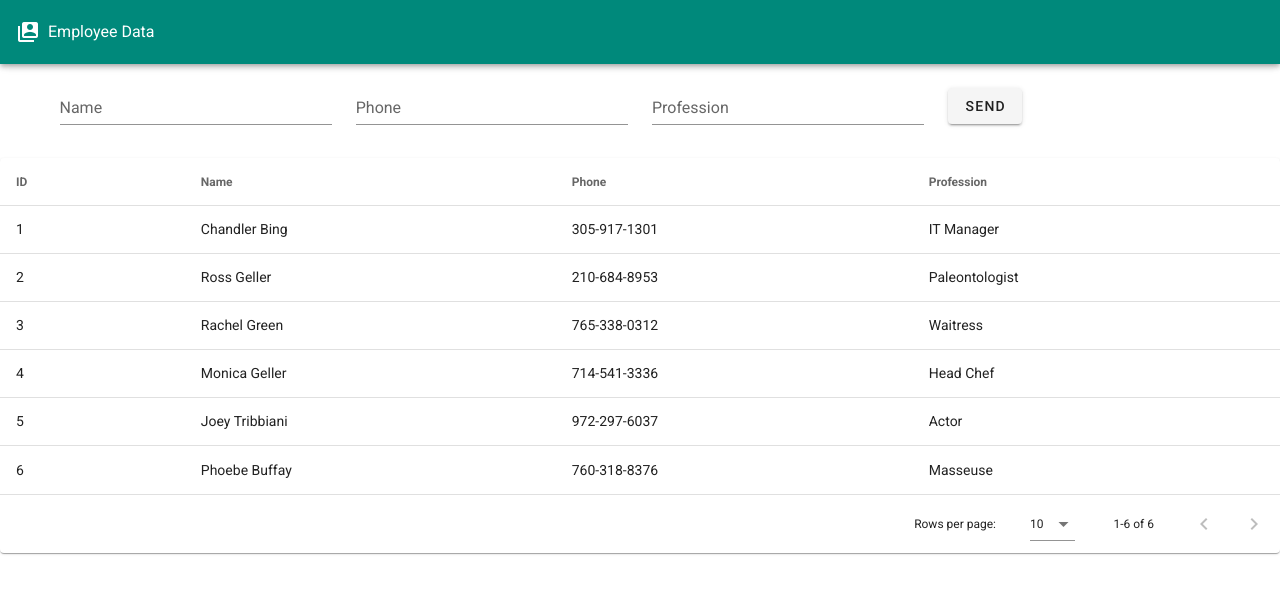
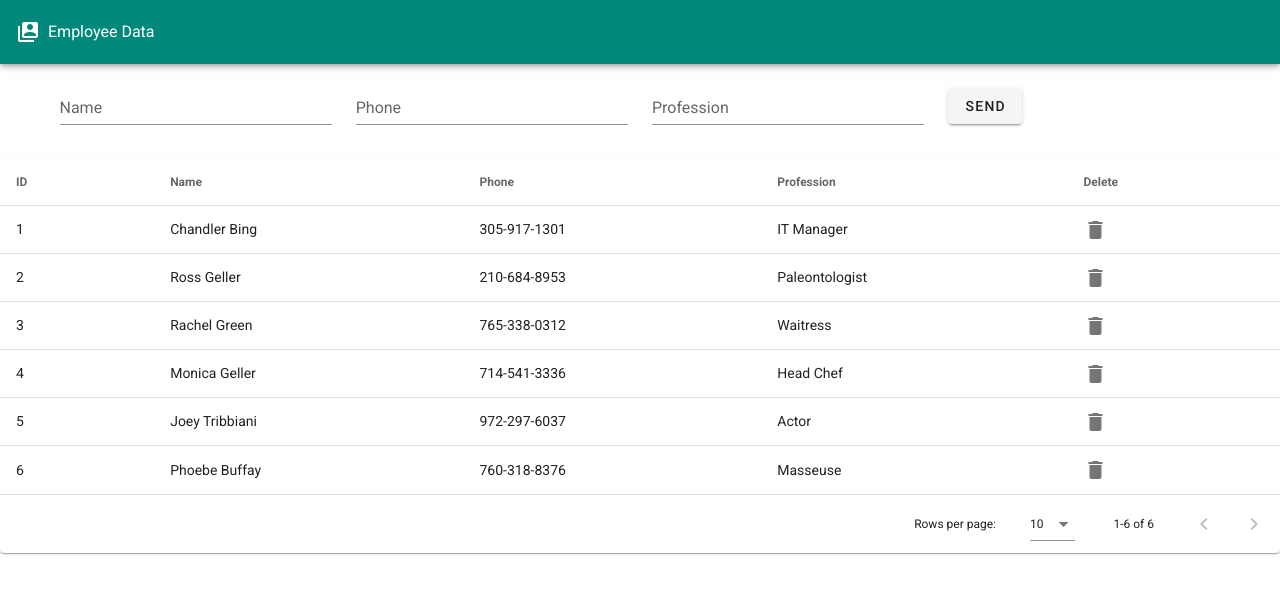
Before and after one commit to mengchu35/axios_table, a Vue app: page / in a window 1280 px wide. Shown: the top 594 px of the page. Built offline with nearby package versions, Linux system fonts and the light colour scheme; data requests are answered from the project's data file.

Commit message:
[axios] delete

```diff
--- a/src/DataService.js
+++ b/src/DataService.js
@@ -16,4 +16,7 @@ export default {
   addData(employeeData) {
     return apiClient.post('/employees', employeeData)
   },
+  deleteData(employeeID) {
+    return apiClient.delete('/employees/' + employeeID)
+  }
 }
--- a/src/components/DataTable.vue
+++ b/src/components/DataTable.vue
@@ -1,6 +1,10 @@
 <template>
 <div>
-  <v-data-table :headers="headers" :items="this.$store.state.employees" class="elevation-1"></v-data-table>
+  <v-data-table :headers="headers" :items="this.$store.state.employees" class="elevation-1">
+    <template v-slot:[`item.del_data`]="{ item }">
+      <v-icon @click="deleteData(item.id)">mdi-delete</v-icon>
+    </template>
+  </v-data-table>
 </div>
 </template>
 
@@ -14,7 +18,8 @@ export default {
         { text: 'ID', value: 'id', align: 'start', sortable: true },
         { text: 'Name', value: 'name' },
         { text: 'Phone', value: 'phone', sortable: false },
-        { text: 'Profession', value: 'profession' }
+        { text: 'Profession', value: 'profession' },
+        { text: 'Delete', value: 'del_data' }
       ],
       employees: []
     }
@@ -29,5 +34,18 @@ export default {
         console.log('There was an error:' + error.response);
       })
   },
+  methods: {
+    async deleteData(employeeID) {
+      try {
+        await DataService.deleteData(employeeID)
+          .then(response => {
+            console.log(response.data);
+            location.reload();
+          })
+      } catch (err) {
+        console.log('There was an error:' + err);
+      }
+    },
+  },
 }
 </script>
--- a/src/components/InputForm.vue
+++ b/src/components/InputForm.vue
@@ -27,15 +27,26 @@ import DataService from '@/DataService.js'
 export default {
   data () {
     return {
+      id: 0,
       name: '',
       phone: '',
       profession: ''
     }
   },
+  created() {
+    DataService.getData()
+      .then(response => {
+        this.id = response.data[response.data.length - 1].id;
+        console.log(this.id);
+      })
+      .catch(error => {
+        console.log('There was an error:' + error.response);
+      })
+  },
   methods: {
     addEmployee () {
       let employeeData = {
-        "id": this.$store.state.employees.length + 1,
+        "id": this.id + 1,
         "name": this.name,
         "phone": this.phone,
         "profession": this.profession
```
